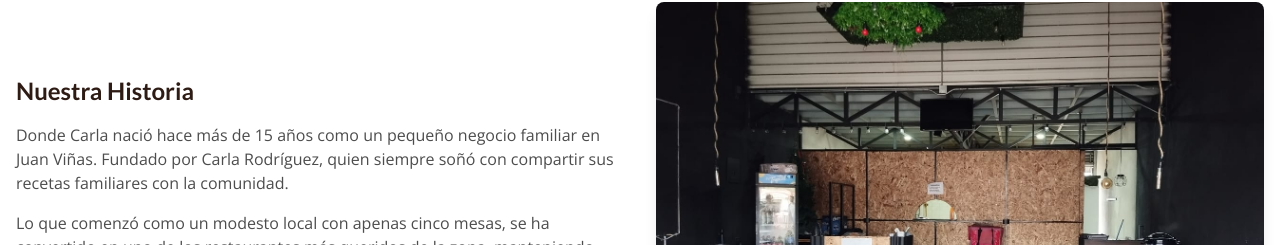
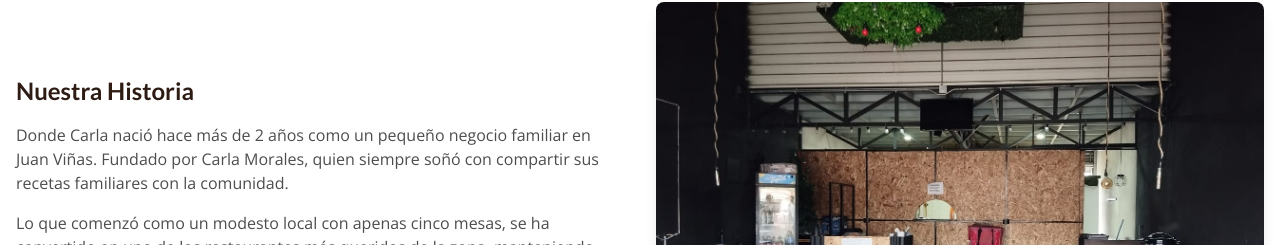
Before and after one commit to dondecarlacr-hub/dondecarla-cr-pagina-web, a React (Vite) app in the folder Proyecto/: page /about in a window 1280 px wide. Shown: the part 406-651 px from the top of the page. Built offline with nearby package versions, Linux system fonts and the light colour scheme.

Commit message:
Cambios finales

```diff
--- a/Proyecto/src/pages/About.tsx
+++ b/Proyecto/src/pages/About.tsx
@@ -44,7 +44,7 @@ const About: React.FC<AboutProps> = ({ useElementOnScreen }) => {
                 Nuestra Historia
               </h2>
               <p className={`font-opensans text-sm md:text-base text-white-2 mb-4 ${nuestraHistoriaVisible ? 'animate__animated animate__fadeInLeft' : 'opacity-0'}`}>
-                Donde Carla nació hace más de 15 años como un pequeño negocio familiar en Juan Viñas. Fundado por Carla Rodríguez, quien siempre soñó con compartir sus recetas familiares con la comunidad.
+                Donde Carla nació hace más de 2 años como un pequeño negocio familiar en Juan Viñas. Fundado por Carla Morales, quien siempre soñó con compartir sus recetas familiares con la comunidad.
               </p>
               <p className={`font-opensans text-sm md:text-base text-white-2 mb-4 ${nuestraHistoriaVisible ? 'animate__animated animate__fadeInLeft' : 'opacity-0'}`}>
                 Lo que comenzó como un modesto local con apenas cinco mesas, se ha convertido en uno de los restaurantes más queridos de la zona, manteniendo siempre la esencia casera y el toque personal que nos caracteriza.
```
